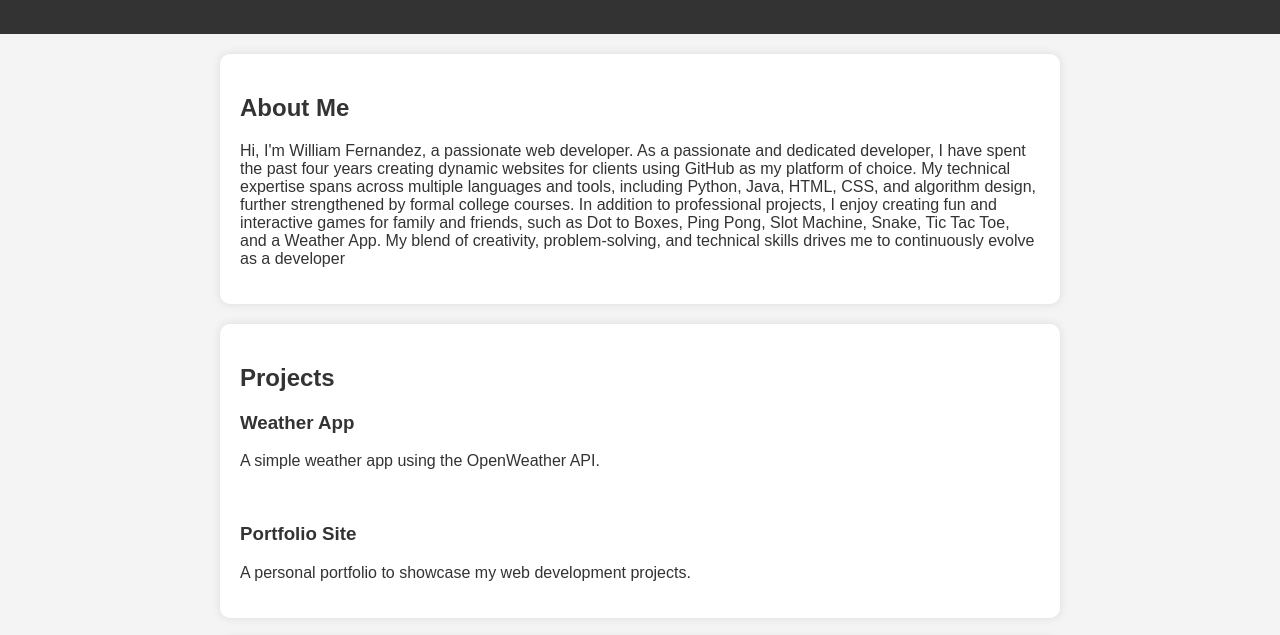
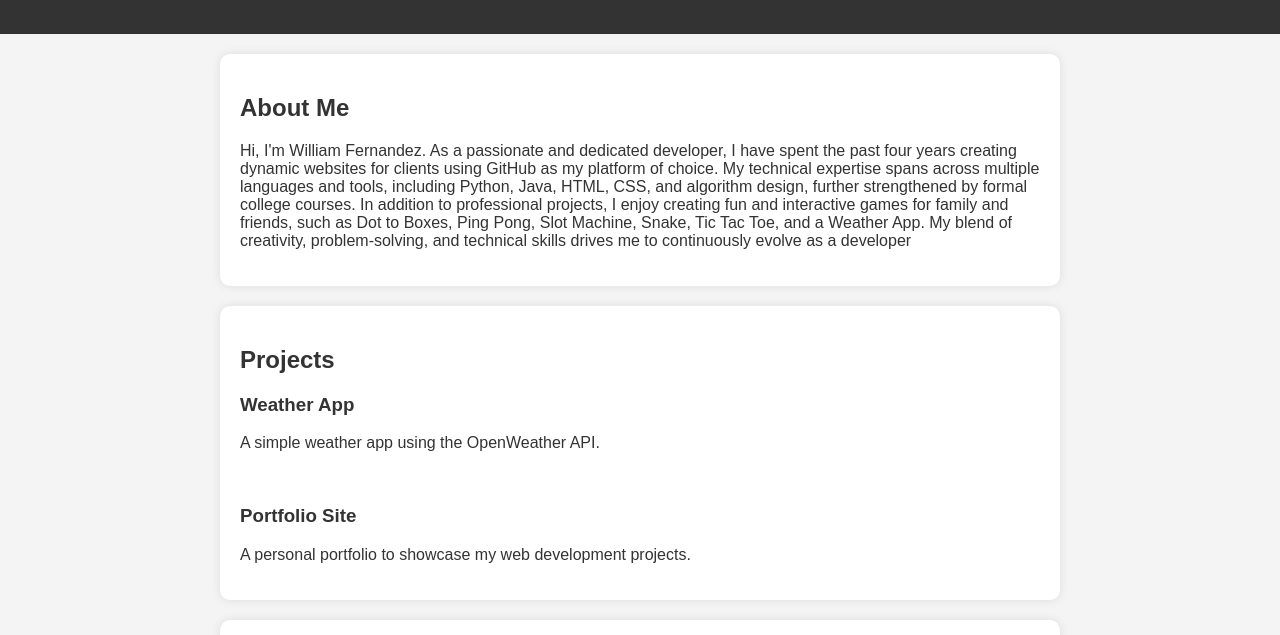
Before and after one commit to wfernandezd1/williamgfernandez.github.io, a plain HTML site: page index.html in a window 1280 px wide. Shown: the part 120-755 px from the top of the page. Drawn offline with Linux system fonts and the light colour scheme.

Commit message:
Update index.html

```diff
--- a/index.html
+++ b/index.html
@@ -20,7 +20,7 @@
 
     <section id="about">
         <h2>About Me</h2>
-        <p>Hi, I'm William Fernandez, a passionate web developer. As a passionate and dedicated developer, I have spent the past four years creating dynamic websites for clients using GitHub as my platform of choice. My technical expertise spans across multiple languages and tools, including Python, Java, HTML, CSS, and algorithm design, further strengthened by formal college courses. In addition to professional projects, I enjoy creating fun and interactive games for family and friends, such as Dot to Boxes, Ping Pong, Slot Machine, Snake, Tic Tac Toe, and a Weather App. My blend of creativity, problem-solving, and technical skills drives me to continuously evolve as a developer</p>
+        <p>Hi, I'm William Fernandez. As a passionate and dedicated developer, I have spent the past four years creating dynamic websites for clients using GitHub as my platform of choice. My technical expertise spans across multiple languages and tools, including Python, Java, HTML, CSS, and algorithm design, further strengthened by formal college courses. In addition to professional projects, I enjoy creating fun and interactive games for family and friends, such as Dot to Boxes, Ping Pong, Slot Machine, Snake, Tic Tac Toe, and a Weather App. My blend of creativity, problem-solving, and technical skills drives me to continuously evolve as a developer</p>
     </section>
 
     <section id="projects">
```
